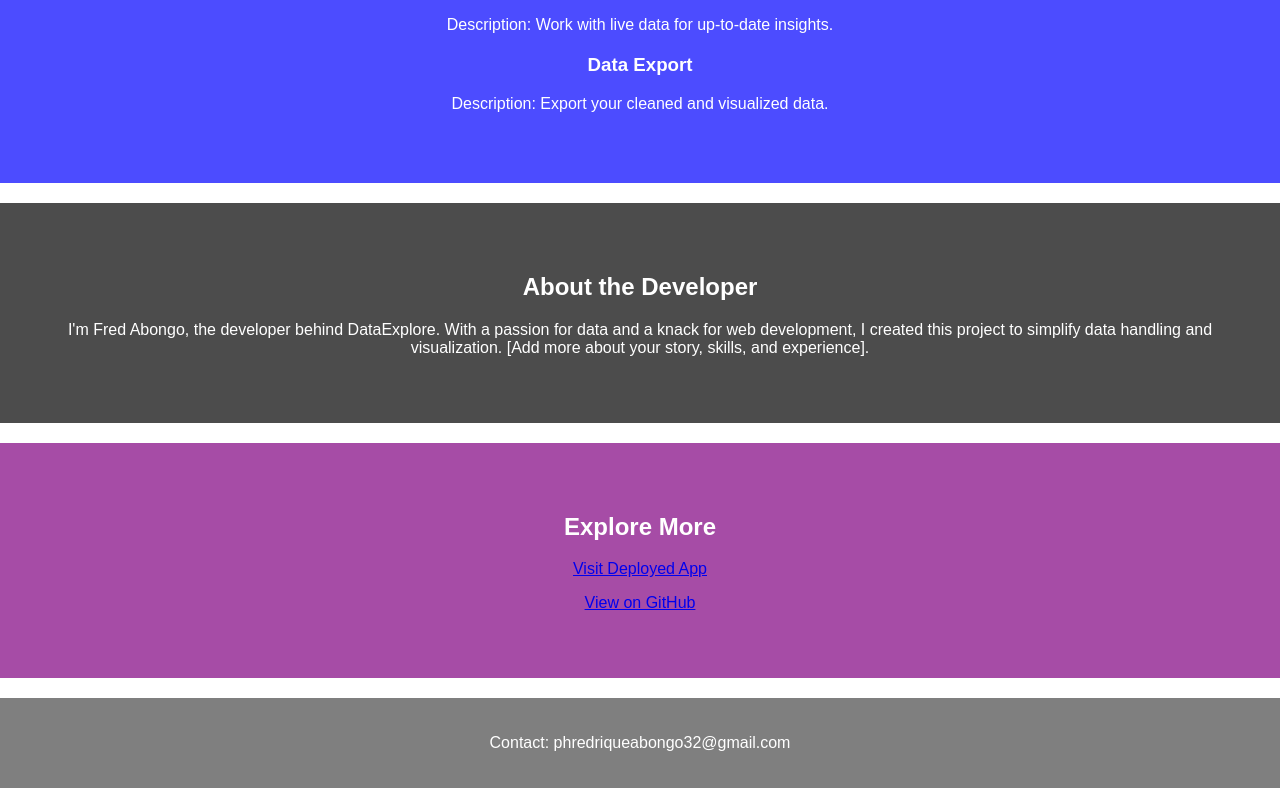
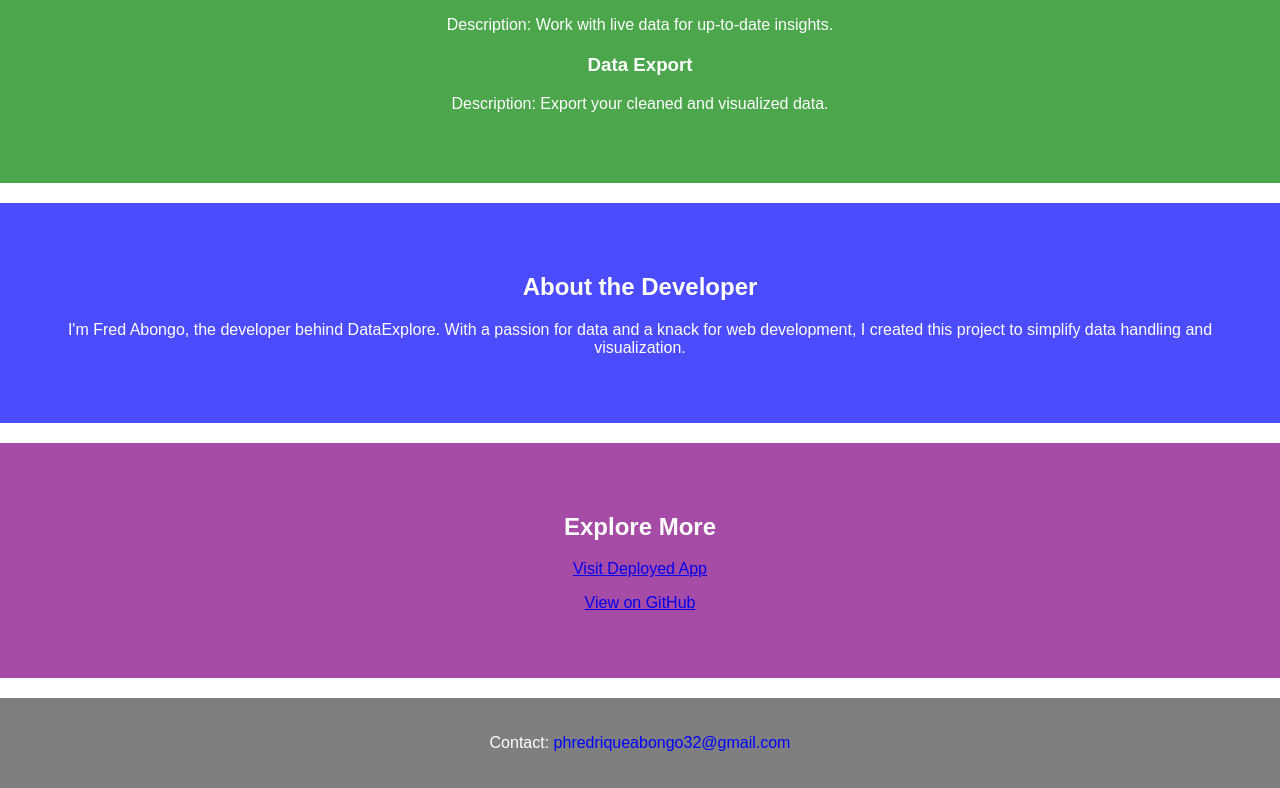
Before and after one commit to Fred-Abongo/portfolio-project-landing-page, a plain HTML site: page index.html in a window 1280 px wide. Shown: the part 1010-1798 px from the top of the page. Drawn offline with Linux system fonts and the light colour scheme.

Commit message:
landing page

```diff
--- a/index.html
+++ b/index.html
@@ -46,7 +46,7 @@
 
     <section id="about-developer">
         <h2>About the Developer</h2>
-        <p>I'm Fred Abongo, the developer behind DataExplore. With a passion for data and a knack for web development, I created this project to simplify data handling and visualization. [Add more about your story, skills, and experience].</p>
+        <p>I'm Fred Abongo, the developer behind DataExplore. With a passion for data and a knack for web development, I created this project to simplify data handling and visualization.</p>
     </section>
 
     <section id="links">
@@ -56,7 +56,7 @@
     </section>
 
     <footer>
-        <p>Contact: phredriqueabongo32@gmail.com</p>
+        <p>Contact: <span class="contact">phredriqueabongo32@gmail.com</span></p>
     </footer>
 </body>
 </html>
--- a/styles.css
+++ b/styles.css
@@ -31,13 +31,13 @@ header p {
 
 #features {
     padding: 50px 20px;
-    background: rgba(0, 0, 255, 0.7); /* Blue background */
+    background: rgba(0, 128, 0, 0.7); /* Green background */
     margin-bottom: 20px;
 }
 
 #about-developer {
     padding: 50px 20px;
-    background: rgba(0, 0, 0, 0.7);
+    background: rgba(0, 0, 255, 0.7); /* Blue background */
     margin-bottom: 20px;
 }
 
@@ -55,3 +55,7 @@ footer {
     padding: 20px;
     background: rgba(0, 0, 0, 0.5);
 }
+
+.contact {
+    color: blue;
+}
```
